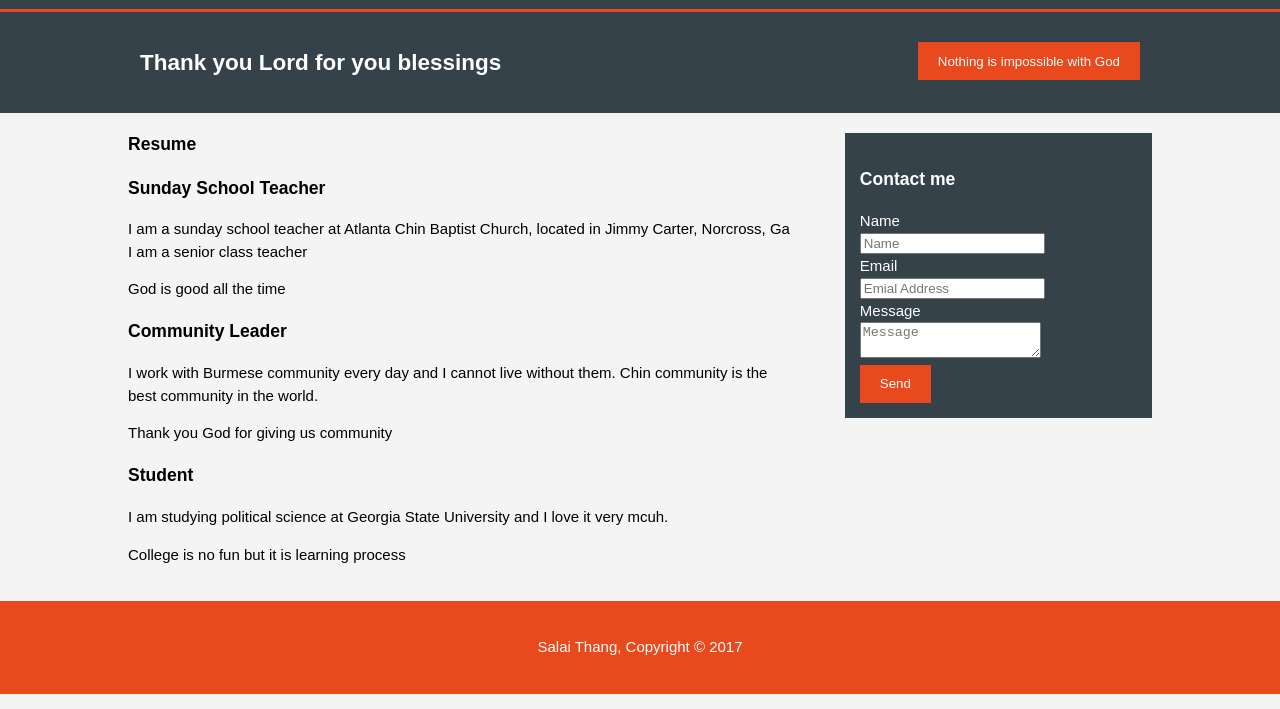
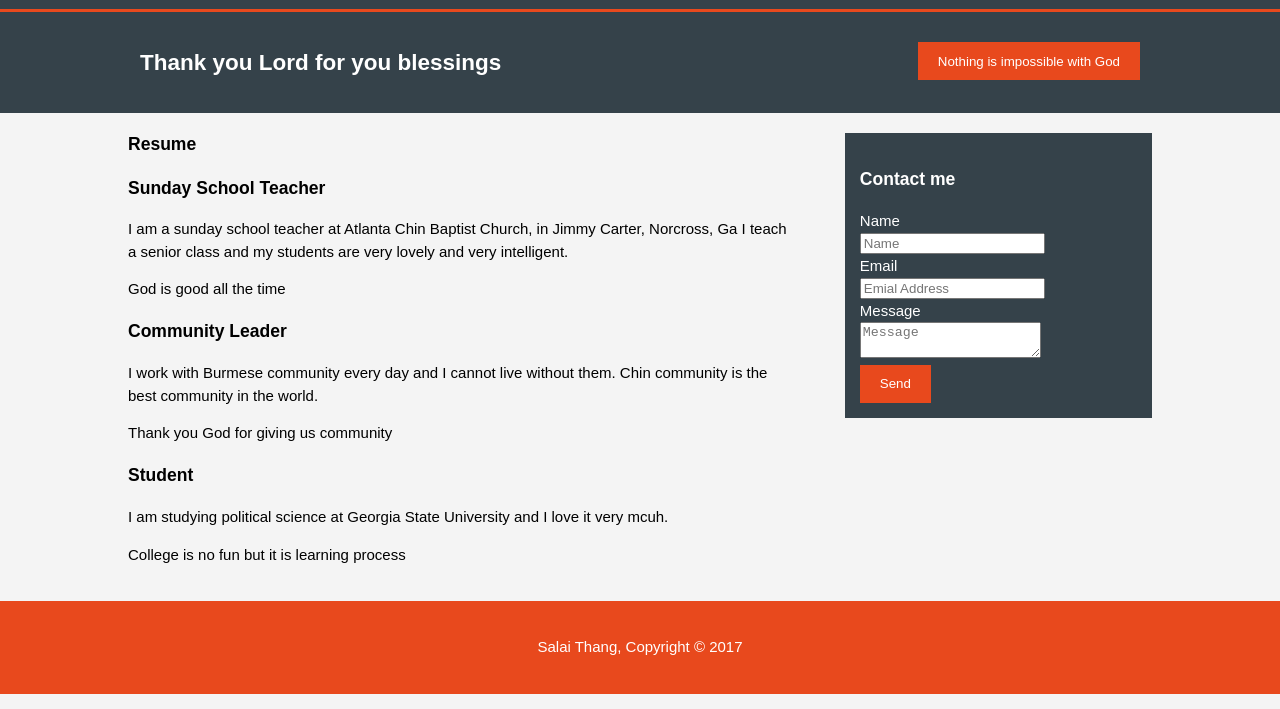
Before and after one commit to salaithang/salaithang.github.io, a plain HTML site: page resume.html in a window 1280 px wide. Shown: the part 91-800 px from the top of the page. Drawn offline with Linux system fonts and the light colour scheme.

Commit message:
changed some text.

```diff
--- a/resume.html
+++ b/resume.html
@@ -42,8 +42,8 @@
             <li>
               <h3>Sunday School Teacher</h3>
               <p>
-                I am a sunday school teacher at Atlanta Chin Baptist Church, located in Jimmy Carter, Norcross, Ga
-                I am a senior class teacher
+                I am a sunday school teacher at Atlanta Chin Baptist Church, in Jimmy Carter, Norcross, Ga
+                I teach a senior class and my students are very lovely and very intelligent.
               </p>
 						  <p>God is good all the time</p>
             </li>
```
